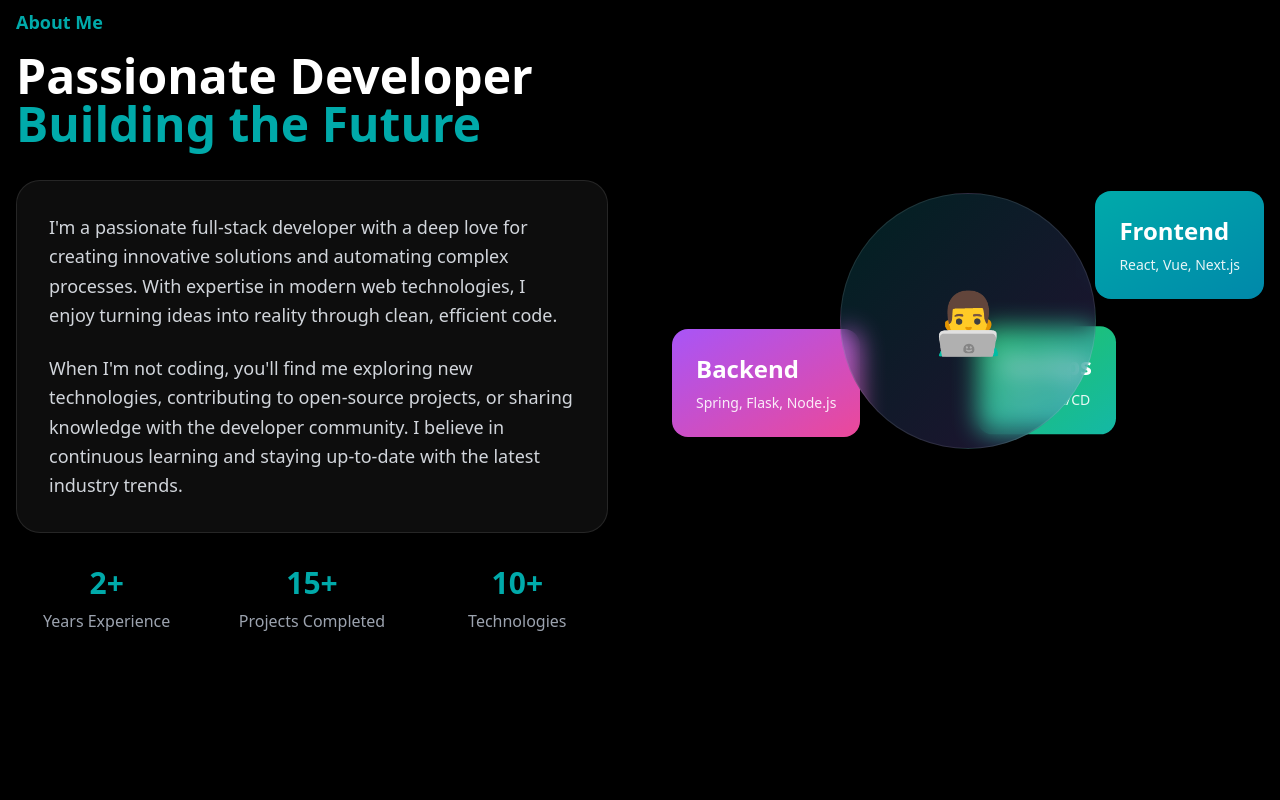
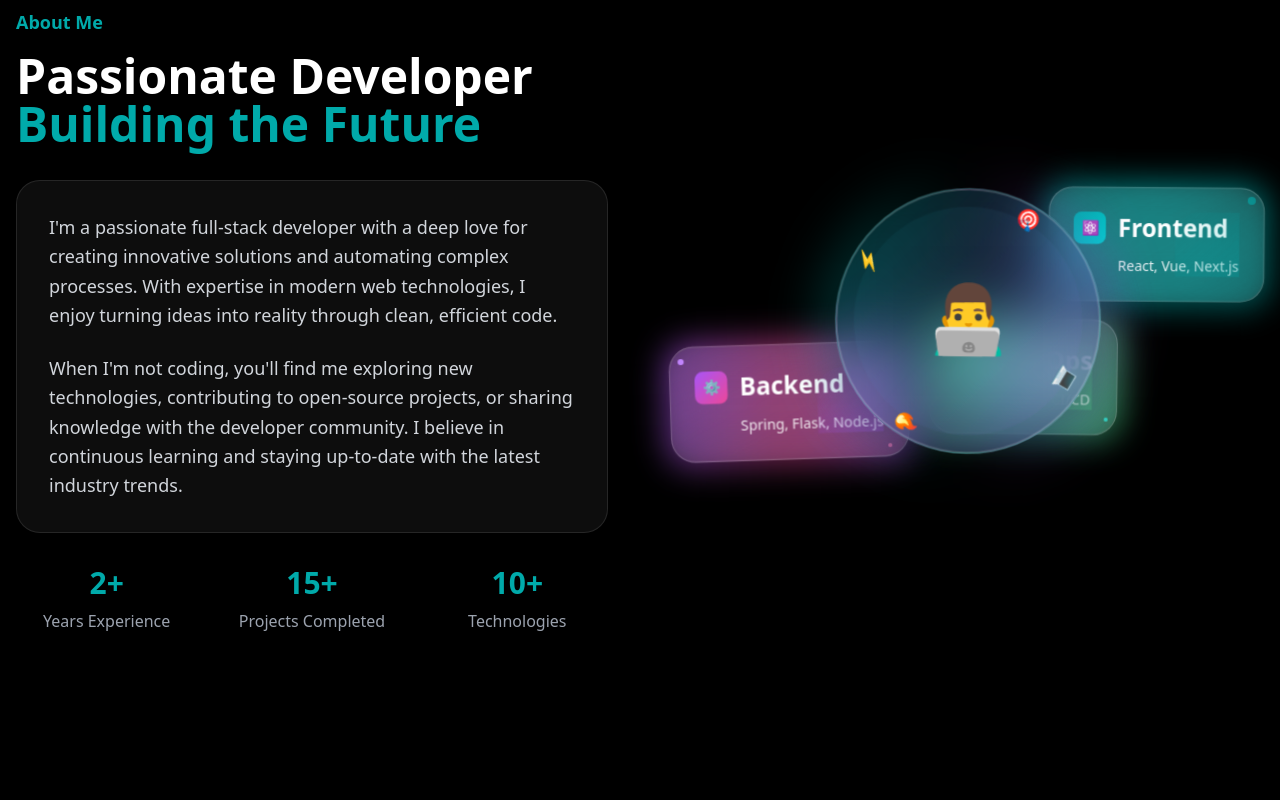
Before and after one commit to truongvinhkhuong/khuong-prof, a Next.js app: page / in a window 1280 px wide. Shown: the part 920-1720 px from the top of the page. Built offline with nearby package versions, Linux system fonts and the light colour scheme.

Commit message:
enhance floating card

```diff
--- a/app/page.tsx
+++ b/app/page.tsx
@@ -366,44 +366,193 @@
               viewport={{ once: true }}
               className="relative"
             >
-              {/* Floating cards */}
+              {/* Enhanced Floating cards */}
               <motion.div
-                animate={{ y: [0, -20, 0] }}
-                transition={{ duration: 6, repeat: Infinity, ease: "easeInOut" }}
-                className="absolute top-0 right-0 bg-gradient-to-br from-[#00aaaa] to-[#0088aa] p-6 rounded-2xl shadow-2xl"
+                animate={{
+                  y: [0, -25, 0],
+                  rotate: [0, 2, 0],
+                  scale: [1, 1.02, 1]
+                }}
+                transition={{ duration: 8, repeat: Infinity, ease: "easeInOut" }}
+                whileHover={{
+                  scale: 1.1,
+                  rotate: 5,
+                  y: -30,
+                  transition: { duration: 0.3 }
+                }}
+                className="absolute top-0 right-0 group cursor-pointer"
               >
-                <div className="text-white">
-                  <div className="text-2xl font-bold mb-2">Frontend</div>
-                  <div className="text-sm opacity-90">React, Vue, Next.js</div>
+                <div className="relative">
+                  {/* Glow effect */}
+                  <div className="absolute -inset-1 bg-gradient-to-r from-[#00aaaa] via-[#00cccc] to-[#00aaaa] rounded-3xl blur-lg opacity-60 group-hover:opacity-100 transition-opacity duration-300"></div>
+
+                  {/* Card content */}
+                  <div className="relative bg-white/10 backdrop-blur-xl border border-white/20 rounded-3xl p-6 shadow-2xl">
+                    {/* Animated background pattern */}
+                    <div className="absolute inset-0 bg-gradient-to-br from-[#00aaaa]/20 via-transparent to-[#00cccc]/20 rounded-3xl opacity-50"></div>
+
+                    {/* Floating particles */}
+                    <div className="absolute top-2 right-2 w-2 h-2 bg-[#00aaaa] rounded-full animate-pulse"></div>
+                    <div className="absolute bottom-4 left-3 w-1 h-1 bg-[#00cccc] rounded-full animate-ping"></div>
+
+                    <div className="relative text-white">
+                      <div className="flex items-center mb-3">
+                        <div className="w-8 h-8 bg-gradient-to-br from-[#00aaaa] to-[#00cccc] rounded-lg flex items-center justify-center mr-3">
+                          <span className="text-sm">⚛️</span>
+                        </div>
+                        <div className="text-2xl font-bold">Frontend</div>
+                      </div>
+                      <div className="text-sm opacity-90 pl-11">React, Vue, Next.js</div>
+                      <div className="absolute bottom-0 right-0 w-16 h-16 bg-gradient-to-tl from-[#00aaaa]/30 to-transparent rounded-tl-3xl"></div>
+                    </div>
+                  </div>
                 </div>
               </motion.div>
 
               <motion.div
-                animate={{ y: [0, 20, 0] }}
-                transition={{ duration: 6, repeat: Infinity, ease: "easeInOut", delay: 2 }}
-                className="absolute top-32 left-0 bg-gradient-to-br from-purple-500 to-pink-500 p-6 rounded-2xl shadow-2xl"
+                animate={{
+                  y: [0, 25, 0],
+                  rotate: [0, -2, 0],
+                  scale: [1, 1.02, 1]
+                }}
+                transition={{ duration: 8, repeat: Infinity, ease: "easeInOut", delay: 2 }}
+                whileHover={{
+                  scale: 1.1,
+                  rotate: -5,
+                  y: 30,
+                  transition: { duration: 0.3 }
+                }}
+                className="absolute top-32 left-0 group cursor-pointer"
               >
-                <div className="text-white">
-                  <div className="text-2xl font-bold mb-2">Backend</div>
-                  <div className="text-sm opacity-90">Spring, Flask, Node.js</div>
+                <div className="relative">
+                  {/* Glow effect */}
+                  <div className="absolute -inset-1 bg-gradient-to-r from-purple-500 via-pink-500 to-purple-500 rounded-3xl blur-lg opacity-60 group-hover:opacity-100 transition-opacity duration-300"></div>
+
+                  {/* Card content */}
+                  <div className="relative bg-white/10 backdrop-blur-xl border border-white/20 rounded-3xl p-6 shadow-2xl">
+                    {/* Animated background pattern */}
+                    <div className="absolute inset-0 bg-gradient-to-br from-purple-500/20 via-transparent to-pink-500/20 rounded-3xl opacity-50"></div>
+
+                    {/* Floating particles */}
+                    <div className="absolute top-3 left-2 w-1.5 h-1.5 bg-purple-400 rounded-full animate-bounce"></div>
+                    <div className="absolute bottom-2 right-4 w-1 h-1 bg-pink-400 rounded-full animate-pulse"></div>
+
+                    <div className="relative text-white">
+                      <div className="flex items-center mb-3">
+                        <div className="w-8 h-8 bg-gradient-to-br from-purple-500 to-pink-500 rounded-lg flex items-center justify-center mr-3">
+                          <span className="text-sm">⚙️</span>
+                        </div>
+                        <div className="text-2xl font-bold">Backend</div>
+                      </div>
+                      <div className="text-sm opacity-90 pl-11">Spring, Flask, Node.js</div>
+                      <div className="absolute bottom-0 right-0 w-16 h-16 bg-gradient-to-tl from-purple-500/30 to-transparent rounded-tl-3xl"></div>
+                    </div>
+                  </div>
                 </div>
               </motion.div>
 
               <motion.div
-                animate={{ y: [0, -15, 0] }}
-                transition={{ duration: 6, repeat: Infinity, ease: "easeInOut", delay: 4 }}
-                className="absolute bottom-0 right-1/4 bg-gradient-to-br from-green-500 to-teal-500 p-6 rounded-2xl shadow-2xl"
+                animate={{
+                  y: [0, -20, 0],
+                  rotate: [0, 1, 0],
+                  scale: [1, 1.02, 1]
+                }}
+                transition={{ duration: 8, repeat: Infinity, ease: "easeInOut", delay: 4 }}
+                whileHover={{
+                  scale: 1.1,
+                  rotate: 3,
+                  y: -25,
+                  transition: { duration: 0.3 }
+                }}
+                className="absolute bottom-0 right-1/4 group cursor-pointer"
               >
-                <div className="text-white">
-                  <div className="text-2xl font-bold mb-2">DevOps</div>
-                  <div className="text-sm opacity-90">Docker, CI/CD</div>
+                <div className="relative">
+                  {/* Glow effect */}
+                  <div className="absolute -inset-1 bg-gradient-to-r from-green-400 via-teal-400 to-green-400 rounded-3xl blur-lg opacity-60 group-hover:opacity-100 transition-opacity duration-300"></div>
+
+                  {/* Card content */}
+                  <div className="relative bg-white/10 backdrop-blur-xl border border-white/20 rounded-3xl p-6 shadow-2xl">
+                    {/* Animated background pattern */}
+                    <div className="absolute inset-0 bg-gradient-to-br from-green-400/20 via-transparent to-teal-400/20 rounded-3xl opacity-50"></div>
+
+                    {/* Floating particles */}
+                    <div className="absolute top-4 left-3 w-2 h-2 bg-green-400 rounded-full animate-ping"></div>
+                    <div className="absolute bottom-3 right-2 w-1 h-1 bg-teal-400 rounded-full animate-bounce"></div>
+
+                    <div className="relative text-white">
+                      <div className="flex items-center mb-3">
+                        <div className="w-8 h-8 bg-gradient-to-br from-green-400 to-teal-400 rounded-lg flex items-center justify-center mr-3">
+                          <span className="text-sm">🚀</span>
+                        </div>
+                        <div className="text-2xl font-bold">DevOps</div>
+                      </div>
+                      <div className="text-sm opacity-90 pl-11">Docker, CI/CD</div>
+                      <div className="absolute bottom-0 right-0 w-16 h-16 bg-gradient-to-tl from-green-400/30 to-transparent rounded-tl-3xl"></div>
+                    </div>
+                  </div>
                 </div>
               </motion.div>
 
-              {/* Central profile image placeholder */}
-              <div className="w-64 h-64 mx-auto bg-gradient-to-br from-[#00aaaa]/20 to-purple-500/20 rounded-full flex items-center justify-center backdrop-blur-md border border-white/10">
-                <div className="text-6xl">👨‍💻</div>
-              </div>
+              {/* Enhanced Central profile image */}
+              <motion.div
+                animate={{
+                  scale: [1, 1.05, 1],
+                  rotate: [0, 1, 0]
+                }}
+                transition={{ duration: 10, repeat: Infinity, ease: "easeInOut" }}
+                className="relative w-64 h-64 mx-auto"
+              >
+                {/* Outer glow ring */}
+                <div className="absolute -inset-4 bg-gradient-to-r from-[#00aaaa]/30 via-transparent to-purple-500/30 rounded-full blur-xl"></div>
+
+                {/* Profile container */}
+                <div className="relative w-full h-full bg-gradient-to-br from-[#00aaaa]/20 to-purple-500/20 rounded-full flex items-center justify-center backdrop-blur-xl border-2 border-white/20 shadow-2xl">
+                  {/* Animated background circles */}
+                  <div className="absolute inset-4 bg-gradient-to-br from-[#00aaaa]/10 to-purple-500/10 rounded-full animate-pulse"></div>
+
+                  {/* Floating mini icons around profile */}
+                  <motion.div
+                    animate={{
+                      rotate: 360,
+                      scale: [0.8, 1.2, 0.8]
+                    }}
+                    transition={{
+                      duration: 20,
+                      repeat: Infinity,
+                      ease: "linear"
+                    }}
+                    className="absolute inset-0"
+                  >
+                    <div className="absolute top-2 left-1/2 transform -translate-x-1/2 text-lg">💻</div>
+                    <div className="absolute bottom-2 left-1/2 transform -translate-x-1/2 text-lg">⚡</div>
+                    <div className="absolute left-2 top-1/2 transform -translate-y-1/2 text-lg">🎯</div>
+                    <div className="absolute right-2 top-1/2 transform -translate-y-1/2 text-lg">🔥</div>
+                  </motion.div>
+
+                  {/* Main profile emoji */}
+                  <motion.div
+                    animate={{
+                      y: [0, -5, 0],
+                      scale: [1, 1.1, 1]
+                    }}
+                    transition={{
+                      duration: 4,
+                      repeat: Infinity,
+                      ease: "easeInOut"
+                    }}
+                    className="text-6xl relative z-10"
+                  >
+                    👨‍💻
+                  </motion.div>
+                </div>
+
+                {/* Floating connection lines */}
+                <motion.div
+                  animate={{ opacity: [0.3, 0.8, 0.3] }}
+                  transition={{ duration: 3, repeat: Infinity, ease: "easeInOut" }}
+                  className="absolute inset-0 border border-[#00aaaa]/30 rounded-full"
+                ></motion.div>
+              </motion.div>
             </motion.div>
           </div>
         </div>
```
